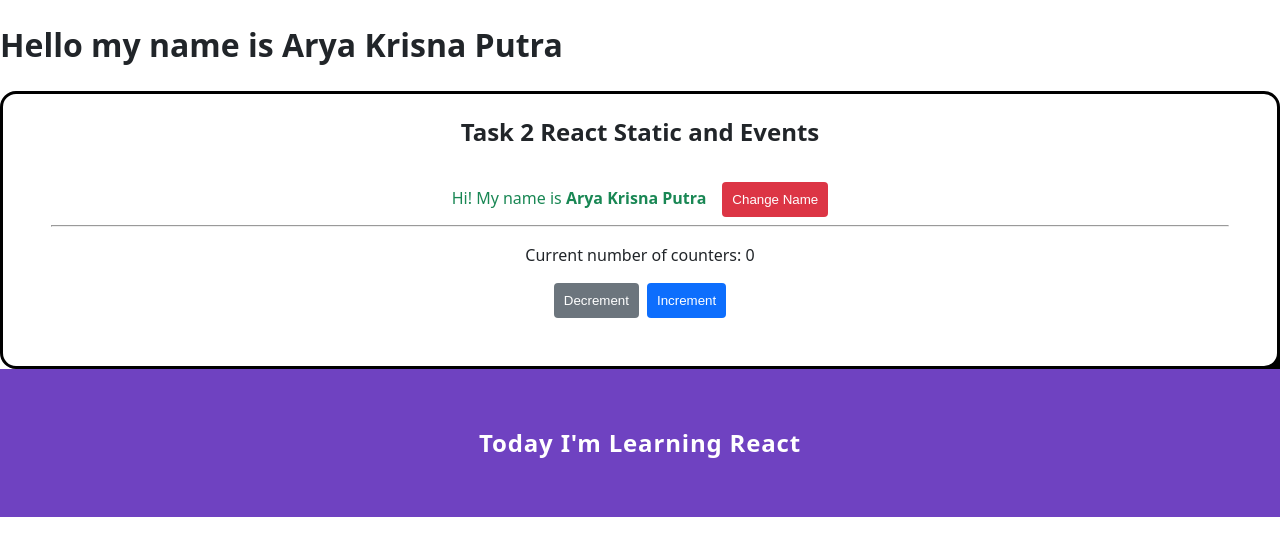
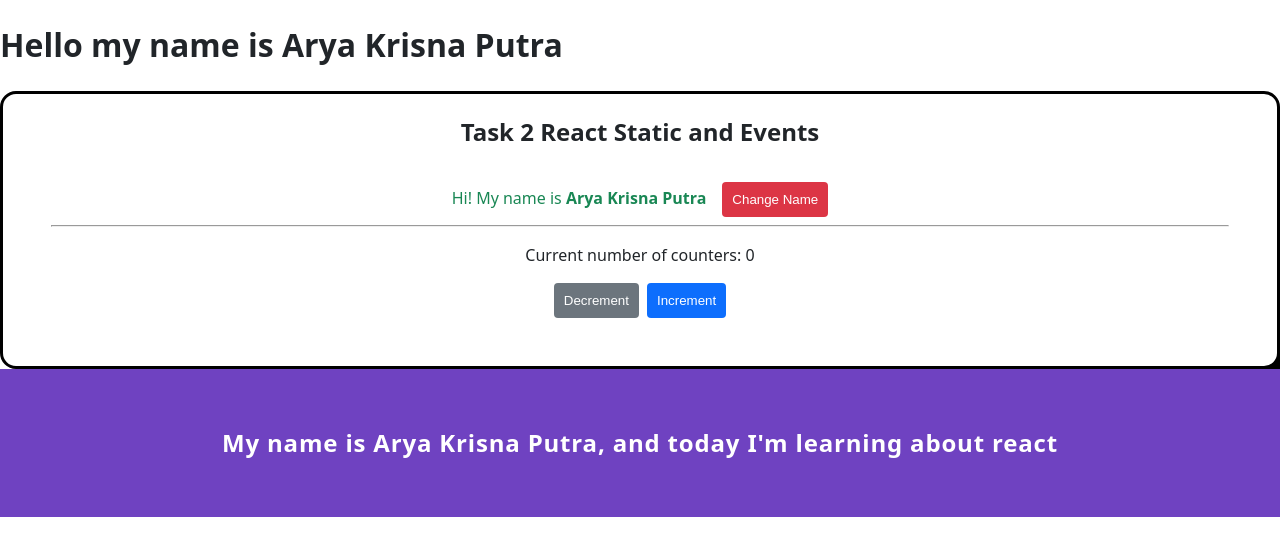
Before and after one commit to aryakpt/react-ss, a React (Create React App) app: page / in a window 1280 px wide. Shown: the top 556 px of the page. Built offline with nearby package versions, Linux system fonts and the light colour scheme.

Commit message:
react-props

```diff
--- a/src/App.js
+++ b/src/App.js
@@ -7,8 +7,8 @@ function App() {
   return (
     <main>
       <h1>Hello my name is {name}</h1>
-      <Section2 fullName={"Arya Krisna Putra"} />
-      <Footer />
+      <Section2 fullName={name} />
+      <Footer name={name} />
     </main>
   );
 }
--- a/src/components/Layouts/Footer/index.js
+++ b/src/components/Layouts/Footer/index.js
@@ -1,11 +1,11 @@
 import React from "react";
 import "./Footer.css";
 
-const Footer = () => {
+const Footer = ({ name }) => {
   return (
     <footer className="footer">
       <div className="footer__title">
-        <p>Today I'm Learning React</p>
+        <p>{name ? `My name is ${name}, and today I'm learning about react` : "Today I'm Learning React"}</p>
       </div>
       <div className="footer__content"></div>
     </footer>
```
